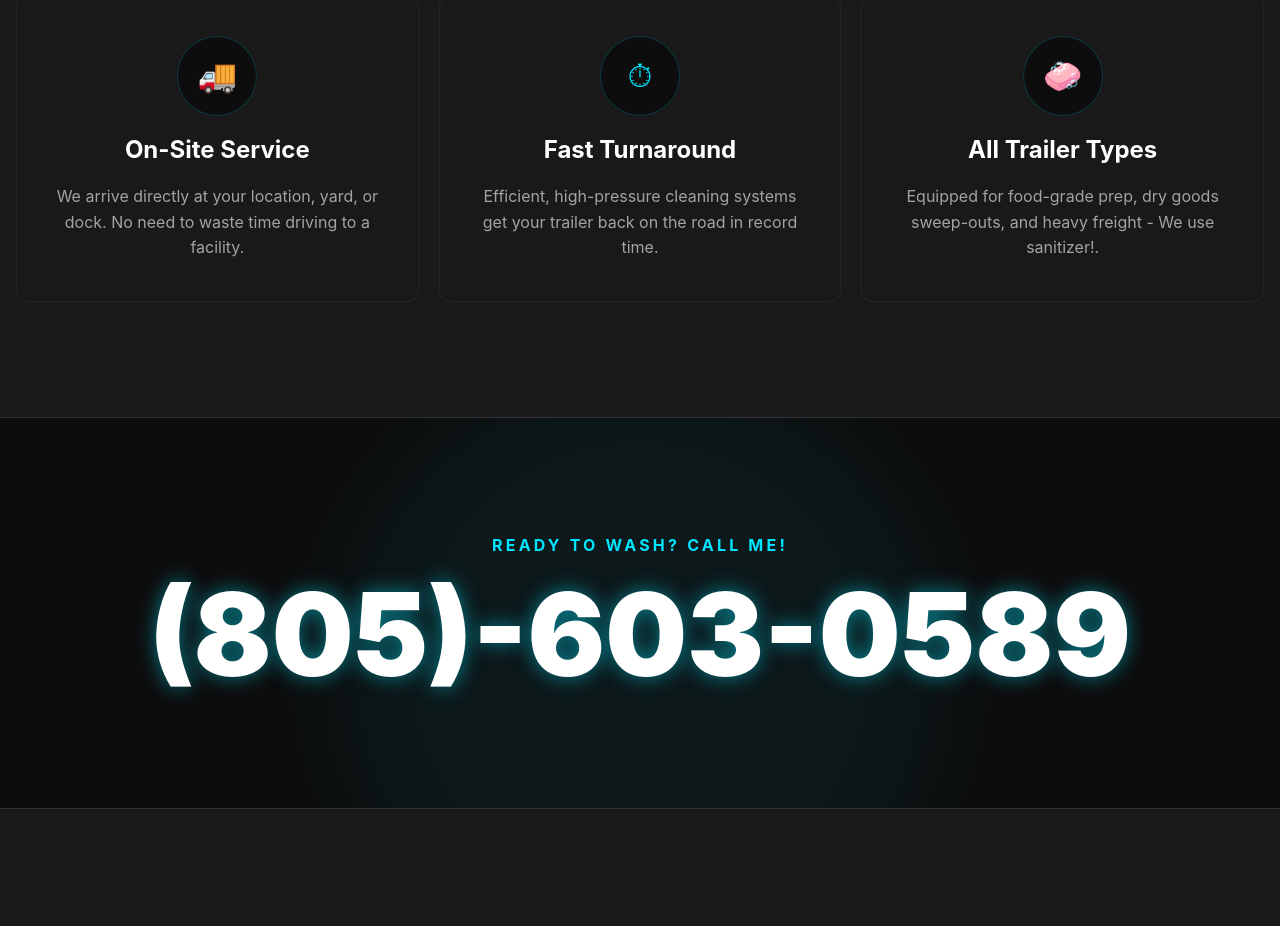
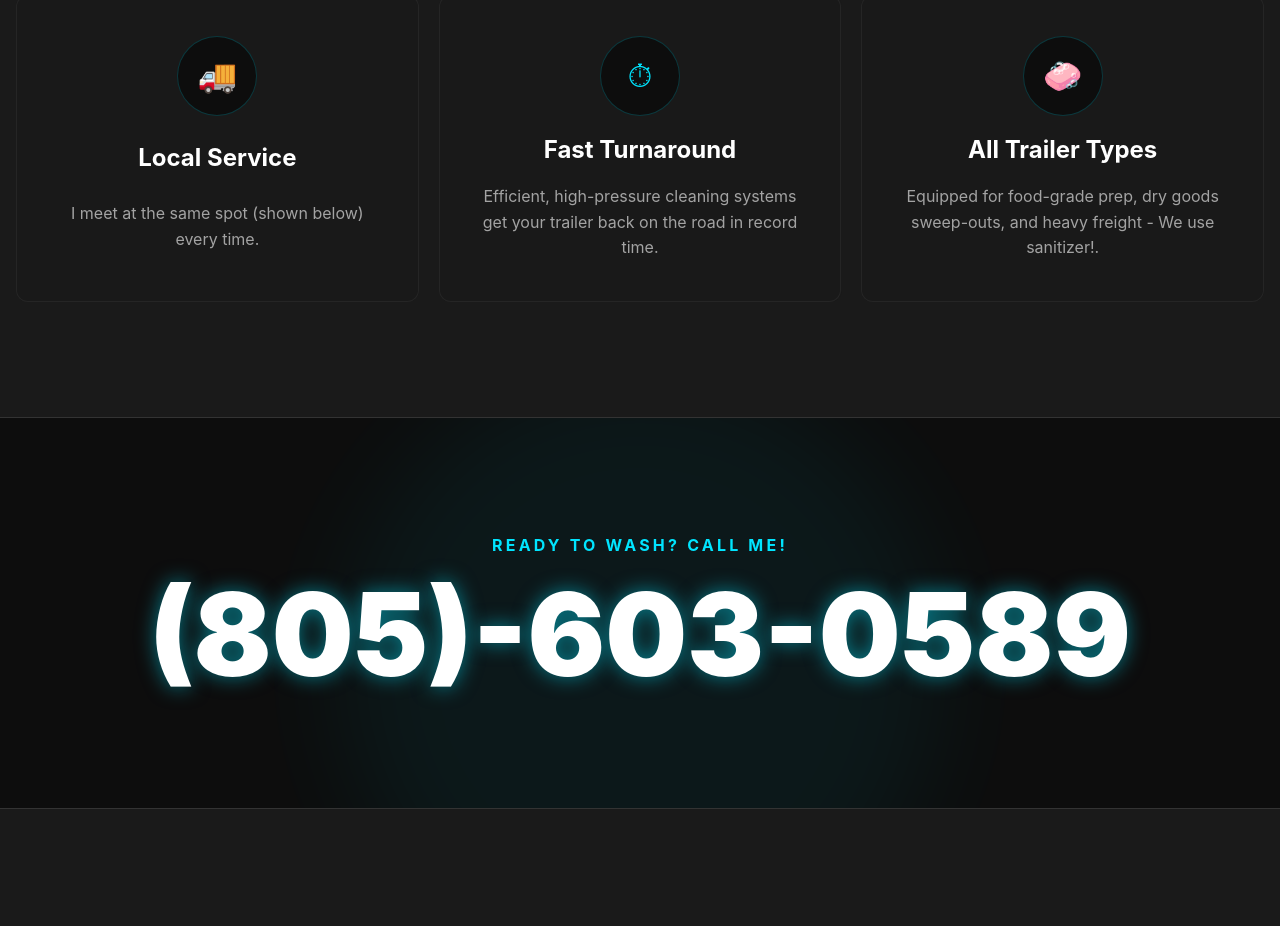
Before and after one commit to Eldrish-Ramos/mobilewash, a React (Vite) app: page / in a window 1280 px wide. Shown: the part 980-1906 px from the top of the page. Built offline with nearby package versions, Linux system fonts and the light colour scheme.

Commit message:
changed description of on site service to local service

```diff
--- a/src/siteContent.js
+++ b/src/siteContent.js
@@ -17,9 +17,9 @@ export const seoDescription =
 export const serviceCards = [
   {
     icon: '🚚',
-    title: 'On-Site Service',
+    title: 'Local Service',
     description:
-      'We arrive directly at your location, yard, or dock. No need to waste time driving to a facility.',
+      'I meet at the same spot (shown below) every time.',
   },
   {
     icon: '⏱',
```
